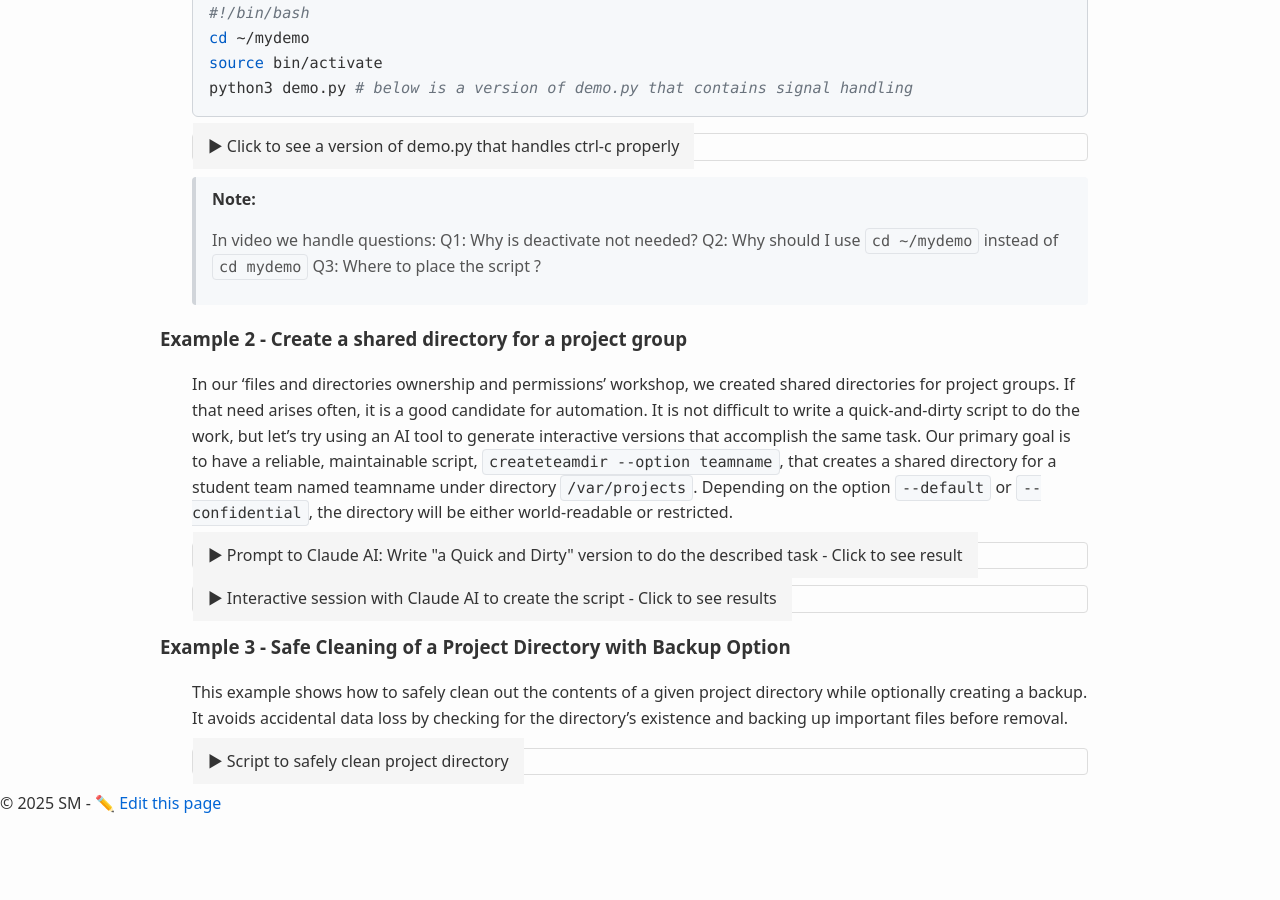
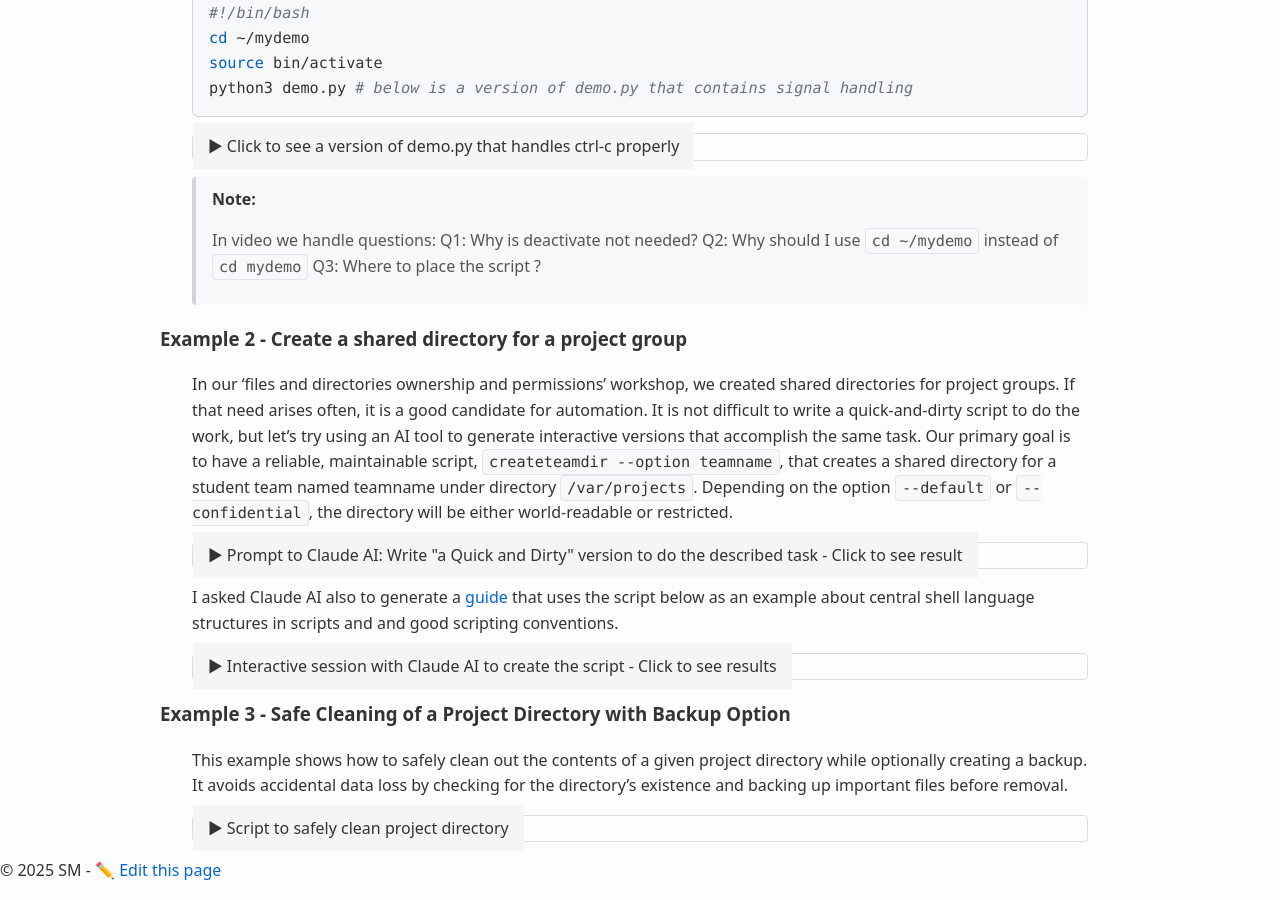
Before and after one commit to averkoc/lx, a Jekyll site: the page built from docs/ws9.md, in a window 1280 px wide and 900 px high, scrolled down 717 px. Built offline with Jekyll 4.4.1, drawn with Linux system fonts in a browser that asks for light colours; before the commit the page ends 1550 px from its top, so only the background shows below that.

Commit message:
Update ws9.md

```diff
--- a/docs/ws9.md
+++ b/docs/ws9.md
@@ -96,6 +96,8 @@ echo "✓ Created $DIR with permissions $PERM"
 
   </div>
 </div>
+
+I asked Claude AI also to generate a [guide](ws9addon.md) that uses the script below as an example about central shell language structures in scripts and and good scripting conventions.
 
 <div class="accordion">
   <input type="checkbox" id="accordion3" class="accordion-toggle">
```
